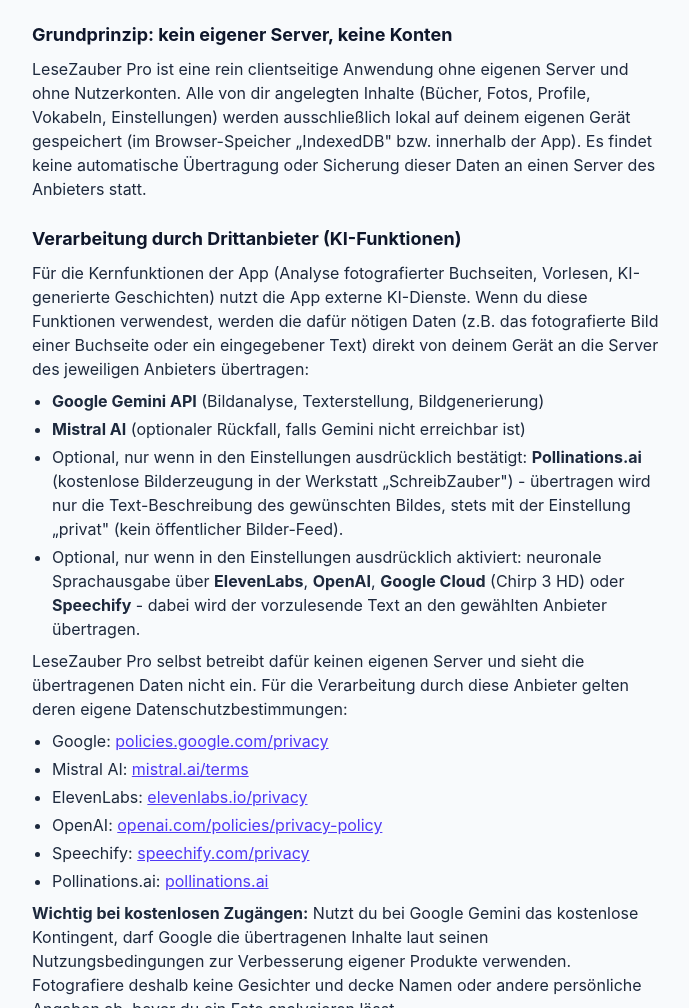
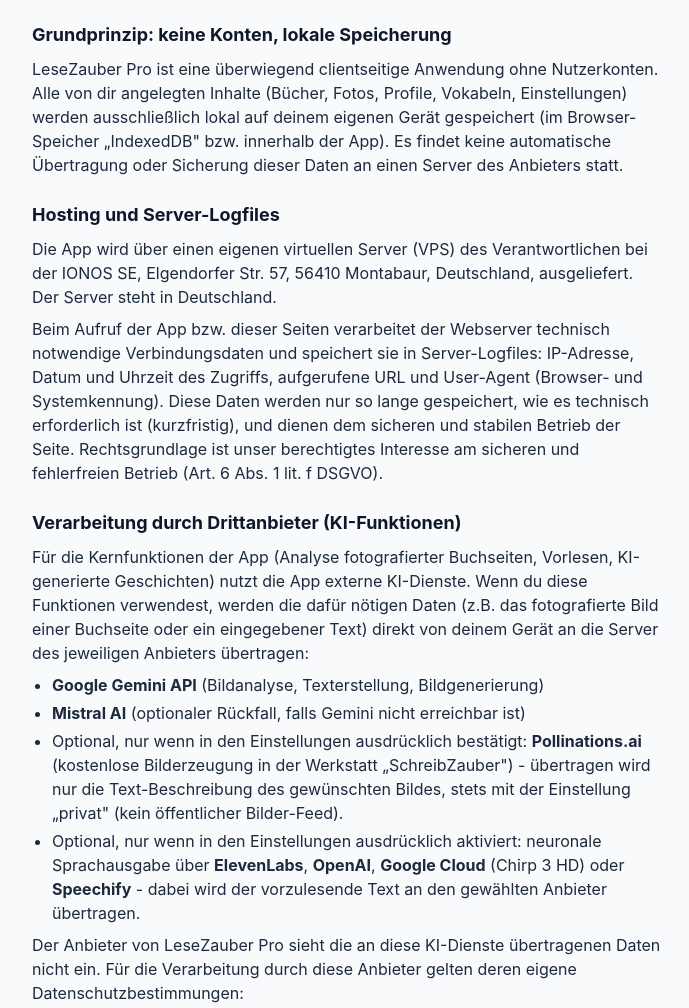
Before and after one commit to Derogatary/Lesezauber, a website: page datenschutz.html in a window 1280 px wide. Shown: the part 351-1359 px from the top of the page, without its empty margins (292-981 px from the left). Drawn offline with Linux system fonts and the light colour scheme.

Commit message:
fix(datenschutz): Hosting bei IONOS (eigener VPS), Server-Logfiles, Rechte nach Art. 15–18 und 21 DSGVO
Co-Authored-By: Claude Opus 5.5 <noreply@anthropic.com>

```diff
--- a/datenschutz.html
+++ b/datenschutz.html
@@ -20,8 +20,14 @@
         </section>
 
         <section class="space-y-2">
-            <h2 class="text-lg font-bold text-slate-900">Grundprinzip: kein eigener Server, keine Konten</h2>
-            <p>LeseZauber Pro ist eine rein clientseitige Anwendung ohne eigenen Server und ohne Nutzerkonten. Alle von dir angelegten Inhalte (Bücher, Fotos, Profile, Vokabeln, Einstellungen) werden ausschließlich lokal auf deinem eigenen Gerät gespeichert (im Browser-Speicher „IndexedDB" bzw. innerhalb der App). Es findet keine automatische Übertragung oder Sicherung dieser Daten an einen Server des Anbieters statt.</p>
+            <h2 class="text-lg font-bold text-slate-900">Grundprinzip: keine Konten, lokale Speicherung</h2>
+            <p>LeseZauber Pro ist eine überwiegend clientseitige Anwendung ohne Nutzerkonten. Alle von dir angelegten Inhalte (Bücher, Fotos, Profile, Vokabeln, Einstellungen) werden ausschließlich lokal auf deinem eigenen Gerät gespeichert (im Browser-Speicher „IndexedDB" bzw. innerhalb der App). Es findet keine automatische Übertragung oder Sicherung dieser Daten an einen Server des Anbieters statt.</p>
+        </section>
+
+        <section class="space-y-2">
+            <h2 class="text-lg font-bold text-slate-900">Hosting und Server-Logfiles</h2>
+            <p>Die App wird über einen eigenen virtuellen Server (VPS) des Verantwortlichen bei der IONOS SE, Elgendorfer Str. 57, 56410 Montabaur, Deutschland, ausgeliefert. Der Server steht in Deutschland.</p>
+            <p>Beim Aufruf der App bzw. dieser Seiten verarbeitet der Webserver technisch notwendige Verbindungsdaten und speichert sie in Server-Logfiles: IP-Adresse, Datum und Uhrzeit des Zugriffs, aufgerufene URL und User-Agent (Browser- und Systemkennung). Diese Daten werden nur so lange gespeichert, wie es technisch erforderlich ist (kurzfristig), und dienen dem sicheren und stabilen Betrieb der Seite. Rechtsgrundlage ist unser berechtigtes Interesse am sicheren und fehlerfreien Betrieb (Art. 6 Abs. 1 lit. f DSGVO).</p>
         </section>
 
         <section class="space-y-2">
@@ -33,7 +39,7 @@
                 <li>Optional, nur wenn in den Einstellungen ausdrücklich bestätigt: <strong>Pollinations.ai</strong> (kostenlose Bilderzeugung in der Werkstatt „SchreibZauber") - übertragen wird nur die Text-Beschreibung des gewünschten Bildes, stets mit der Einstellung „privat" (kein öffentlicher Bilder-Feed).</li>
                 <li>Optional, nur wenn in den Einstellungen ausdrücklich aktiviert: neuronale Sprachausgabe über <strong>ElevenLabs</strong>, <strong>OpenAI</strong>, <strong>Google Cloud</strong> (Chirp 3 HD) oder <strong>Speechify</strong> - dabei wird der vorzulesende Text an den gewählten Anbieter übertragen.</li>
             </ul>
-            <p>LeseZauber Pro selbst betreibt dafür keinen eigenen Server und sieht die übertragenen Daten nicht ein. Für die Verarbeitung durch diese Anbieter gelten deren eigene Datenschutzbestimmungen:</p>
+            <p>Der Anbieter von LeseZauber Pro sieht die an diese KI-Dienste übertragenen Daten nicht ein. Für die Verarbeitung durch diese Anbieter gelten deren eigene Datenschutzbestimmungen:</p>
             <ul class="list-disc pl-5 space-y-1">
                 <li>Google: <a class="text-indigo-600 underline" href="https://policies.google.com/privacy">policies.google.com/privacy</a></li>
                 <li>Mistral AI: <a class="text-indigo-600 underline" href="https://mistral.ai/terms/">mistral.ai/terms</a></li>
@@ -81,7 +87,7 @@
 
         <section class="space-y-2">
             <h2 class="text-lg font-bold text-slate-900">Deine Rechte</h2>
-            <p>Da keine personenbezogenen Daten auf einem Server des Anbieters gespeichert werden, betreffen Auskunfts-, Berichtigungs- und Löschrechte in erster Linie die Daten auf deinem eigenen Gerät - diese kannst du jederzeit selbst über die Einstellungen der App bzw. durch Löschen der App-Daten/Deinstallation entfernen. Für Fragen zu Daten, die bei den oben genannten Drittanbietern verarbeitet werden, wende dich bitte direkt an diese.</p>
+            <p>Du hast das Recht auf Auskunft, Berichtigung, Löschung, Einschränkung der Verarbeitung und Widerspruch (Art. 15-18, 21 DSGVO). Deine Inhalte (Bücher, Fotos, Profile, Einstellungen) liegen nur auf deinem eigenen Gerät; Auskunfts-, Berichtigungs- und Löschrechte betreffen daher in erster Linie diese Daten - diese kannst du jederzeit selbst über die Einstellungen der App bzw. durch Löschen der App-Daten/Deinstallation entfernen. Für Fragen zu Daten, die bei den oben genannten Drittanbietern verarbeitet werden, wende dich bitte direkt an diese.</p>
             <p>Du hast außerdem das Recht, dich bei einer Datenschutz-Aufsichtsbehörde zu beschweren (Art. 77 DSGVO), zum Beispiel beim <strong>Hamburgischen Beauftragten für Datenschutz und Informationsfreiheit</strong> (zuständig für den Sitz des Verantwortlichen).</p>
         </section>
 
@@ -90,7 +96,7 @@
             <p>Bei Fragen zum Datenschutz erreichst du uns unter: derogatary@proton.me</p>
         </section>
 
-        <p class="text-xs text-slate-400 pt-4">Stand: 23. September 2026</p>
+        <p class="text-xs text-slate-400 pt-4">Stand: 19. November 2026</p>
     </main>
 </body>
 </html>
```
